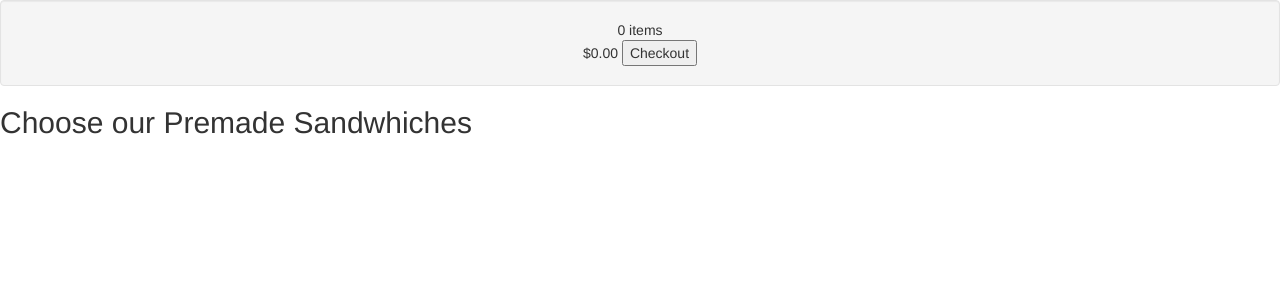
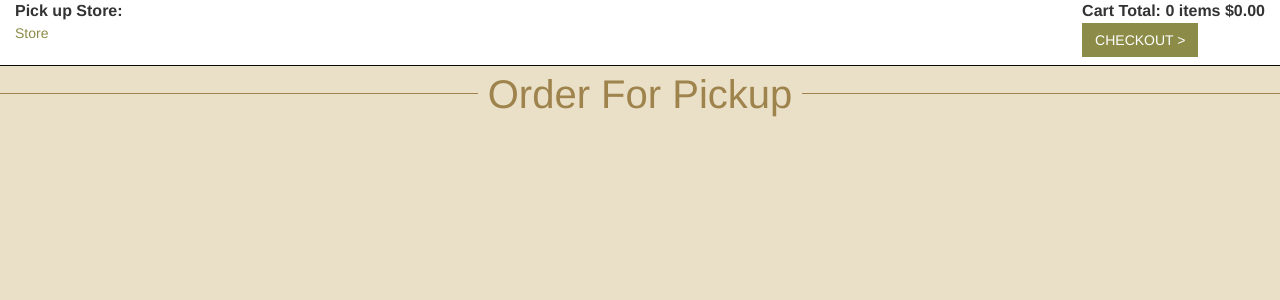
Before and after one commit to wizyoua/smart-cart, a PHP site: page / in a window 1280 px wide. Shown: the top 300 px of the page. Run offline with PHP 8.4, Linux system fonts and the light colour scheme; grey boxes labelled with a size stand in for pictures from a placeholder-image service; some libraries are stand-ins or nearby versions.

Commit message:
updated form work

```diff
--- /dev/null
+++ b/css/style.css
@@ -0,0 +1,30 @@
+
+<style type="text/css">
+  * { box-sizing: border-box; }
+
+body {
+  background-color: #e9e0c7;
+  color: #333;
+  margin: 0;
+  min-height: 100%;
+}
+
+.container { width: 100%; }
+
+
+
+.top {
+    width: 100%;
+    background-color: #fff;
+    color: #8c8c48;
+    cursor: pointer;
+    text-align: center;
+}
+.top:hover{
+    background-color: #8c8c48;
+    color: #fff;
+}
+
+
+
+</style>
--- a/index.php
+++ b/index.php
@@ -1,10 +1,7 @@
 <!DOCTYPE html>
 <html>
 <head>
-	<title>lets try</title>
-
-	<!-- LOAD BOOTSTRAP CSS -->
-	<link rel="stylesheet" href="//netdna.bootstrapcdn.com/bootstrap/3.0.2/css/bootstrap.min.css">
+	<title>Final Cart</title>
 
 
 	<!-- LOAD JQUERY -->
@@ -12,9 +9,17 @@
 
 	<!-- LOAD ANGULAR -->
 	<script src="//ajax.googleapis.com/ajax/libs/angularjs/1.2.0/angular.min.js"></script>
+
+  <!-- LOAD Libraries -->
 	<script type="text/javascript" src="ngCart.js"></script>
+  <script type="text/javascript" src="js/dropdownLayer.js"></script>
 
 	<script src="https://maxcdn.bootstrapcdn.com/bootstrap/3.3.7/js/bootstrap.min.js" integrity="sha384-Tc5IQib027qvyjSMfHjOMaLkfuWVxZxUPnCJA7l2mCWNIpG9mGCD8wGNIcPD7Txa" crossorigin="anonymous"></script>
+
+  <!-- LOAD BOOTSTRAP CSS -->
+  <link rel="stylesheet" href="//netdna.bootstrapcdn.com/bootstrap/3.0.2/css/bootstrap.min.css">
+  <!-- Custom CSS -->
+  <link rel="stylesheet" type="text/css" href="css/style.css">
 
 	<script type="text/javascript">
 
@@ -30,7 +35,7 @@
 
 		   	// First level of JSON DATA, assign the general categories to variables
 		   	$scope.preMade = response.data.premadeSandwhich;
-		   	$scope.customMade = response.data.customSandwhich;
+
 
 
 		   	// Grab data when user is ready to checkout
@@ -115,45 +120,73 @@
 		}]);
 	</script>
 
+</head>
 
 
-</head>
 <body ng-app="order">
 
-<!--Display Cart Summary-->
 <div ng-controller="ShopCartCtrl">
-<div class="well text-center">
-	<ngcart-summary></ngcart-summary>
-	<button type="button" data-toggle="modal" data-target="#modaltest" ng-click="updateFinalOrder(postData)">Checkout</button>
+  <!-- Navigation -->
+  <nav class="navbar navbar-inverse navbar-fixed-top" role="navigation" style="background-color: #fff;">
+      <div class="container">
+          <div class="navbar-header">
+             <!--  <button type="button" class="navbar-toggle" data-toggle="collapse" data-target="#bs-example-navbar-collapse-1">
+                  <span class="sr-only">Toggle navigation</span>
+                  <span class="icon-bar"></span>
+                  <span class="icon-bar"></span>
+                  <span class="icon-bar"></span>
+              </button> -->
+              <p style="margin-bottom: 0px; font-size: 16px; font-weight: bold;">Pick up Store: </p>
+              <span style="color: #8c8c48;">Store</span>
+          </div>
+
+          <div class=" navbar-header pull-right">
+                  <p style="margin-bottom: 0px; font-size: 16px; font-weight: bold;">Cart Total: <span><ngcart-summary></ngcart-summary></span></p>
+                  <button class="btn btn navbar-btn" style="background-color: #8c8c48; color: #fff; border-radius: 0px; margin-top: 0px;" data-toggle="modal" data-target="#modaltest" ng-click="updateFinalOrder(postData)">CHECKOUT ></button>
+                  <!-- Script for Displaying total order summary -->
+                  <script type="text/ng-template" id="template/ngCart/summary.html">
+                    <span class="">{{ ngCart.getTotalItems() }}
+                      <ng-pluralize count="ngCart.getTotalItems()" when="{1: 'item', 'other':'items'}"></ng-pluralize>
+                      {{ ngCart.totalCost() | currency }}
+                    </span>
+                  </script>
+          </div>
+      </div>
+  </nav>
+
+
+<!-- Intro to Page -->
+<div style="width:100%; text-align: center;">
+        <img src="images/logo.png" style="text-align: center; width: 200px; ">
+    </div>
+<div style="width: 100%; height: 28px; border-bottom: 1px solid #9F834D; text-align: center; color:#9F834D; margin-bottom: 30px; ">
+  <span style="font-size: 40px; background-color: #e9e0c7; padding: 0 10px;">
+    Order For Pickup <!--Padding? is optional-->
+  </span>
 </div>
 
 
 
-
-<!-- SCript for Displaying total order summary -->
-<script type="text/ng-template" id="template/ngCart/summary.html">
-  <span class="">{{ ngCart.getTotalItems() }}
-    <ng-pluralize count="ngCart.getTotalItems()" when="{1: 'item', 'other':'items'}"></ng-pluralize>
-    <br />{{ ngCart.totalCost() | currency }}
-  </span>
-</script>
+<div class="container">
+  <div class="row">
 
 
-<!-- Get the Sandwhich information right-->
-
-
-<h2>Choose our Premade Sandwhiches</h2>
-  <div class="row text-center">
-
-
-    <div class="col-lg-4 col-md-4 col-xs-6 " ng-repeat="customWhich in preMade">
-      <img src="https://placehold.it/262x150" alt="image" />
-      <h4>{{customWhich.Name}}</h4>
-      <p>{{customWhich.Price}}</p>
+         <div class="col-md-3" ng-repeat="customWhich in preMade">
+          <img class="img-responsive" src="http://66.media.tumblr.com/tumblr_l6m17yjpBJ1qz4ueho1_500.png"  alt="Frazier Farms sandwiches">
+                <h3 style="color: #8a6b24; text-align: center;">
+                  {{customWhich.Name}}
+                </h3>
+                <p>Sandwhich Description that includes current items.</p>
+                <h3 style="color: #8a6b24; text-align: center;">
+                  {{customWhich.Price}}
+                </h3>
+                <div class="top">
+                    <h4 style="padding: 0px; margin: 0px; margin-top: 3px;">Customize Sandwhich</h4>
+                </div>
+          <div class="js-description">
             <div>
-      	<div class="col-md-6">
+              <div>
                 <span ng-repeat="customWhichCategory in customWhich.Ingredients">
-
                   <ul ng-repeat="customWhichCategoryFinal in customWhichCategory.Bread">
                     Pick 1 Bread:
                     <li ng-repeat="customWhichBread in customWhichCategoryFinal">
@@ -195,7 +228,7 @@
             <ngcart-addtocart id="{{customWhich.+$index+1}}" name="{{customWhich.Name}}"  data="customWhich.Ingredients" price="{{customWhich.Price}}" quantity="1" quantity-max="5" ng-click="showAction(customWhich.+$index+1)">Add to Cart</ngcart-addtocart>
               </div>
               <!-- Show Sand which Build -->
-      	<div class="col-md-6">
+              <div >
                 <h3>Your Sandwhich Details</h3>
                 <div  ng-repeat="customWhichCategory in customWhich.Ingredients" >
                 <hr>
@@ -226,9 +259,17 @@
 
                 </div>
               </div>
+
+            </div>
+          </div>
+
+
+
+
     </div>
   </div>
 </div>
+
 
 
 <!-- SCript for Displaying total order summary -->
@@ -363,13 +404,13 @@ $(document).ready(function () {
 	  $('#myInput').focus()
 	});
 
+  //test to see if it works
 	var limit = 3;
 	$('input.single-checkbox').on('change', function(evt) {
 	   if($(this).siblings(':checked').length >= limit) {
 	       this.checked = false;
 		}
 	});
-
 
 
 
```
Also changed, not shown: use.json (+60 -0 lines), images/logo.png (added). Lines whose indentation alone changed are shown as unchanged.
